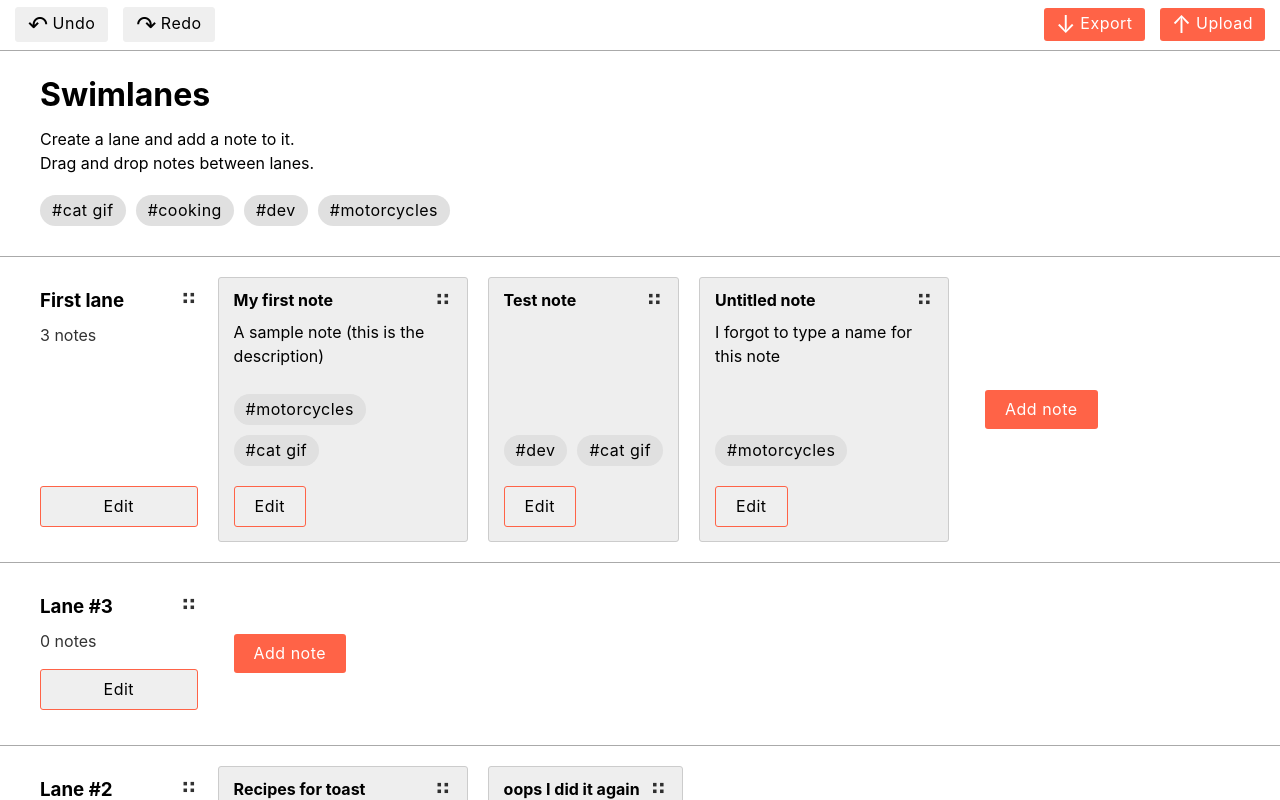
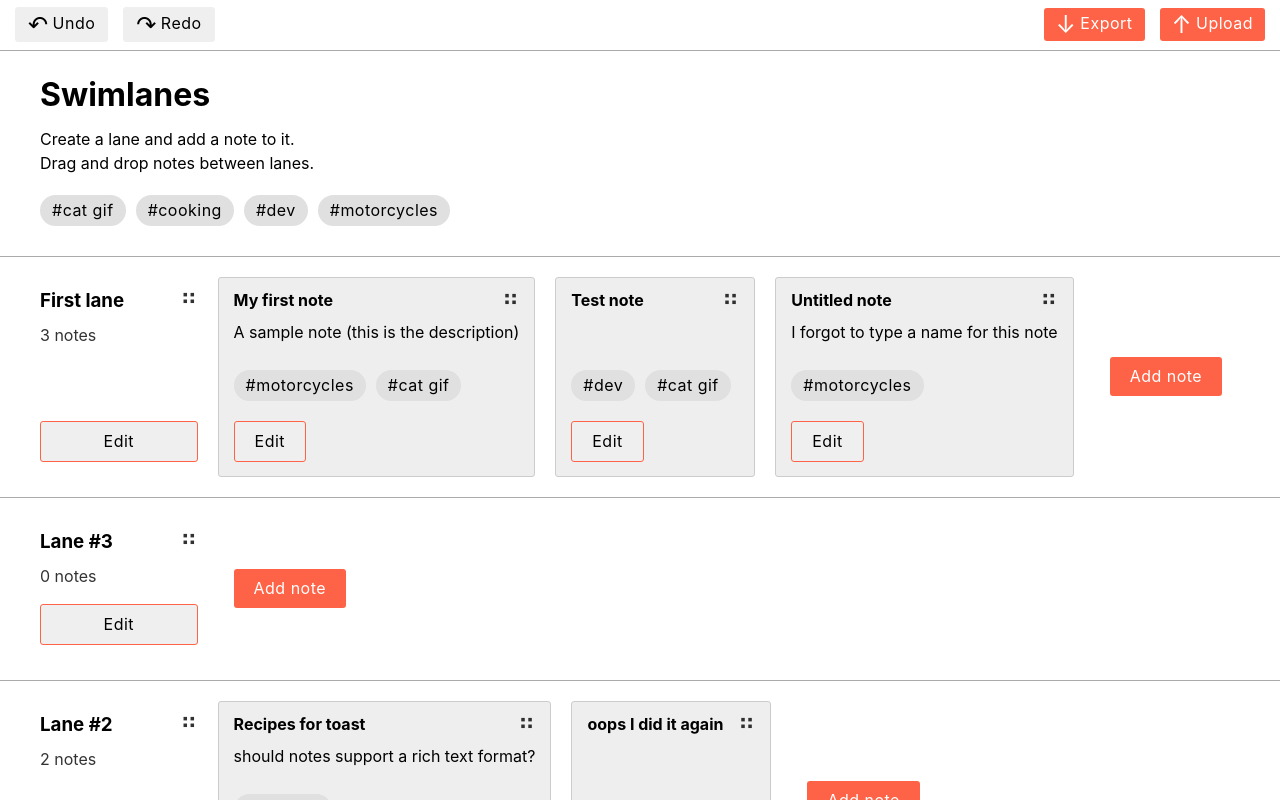
Before and after one commit to taylor-edwards/swimlanes, a Next.js app: page / in a window 1280 px wide. Shown: the top 800 px of the page. Built offline with nearby package versions, Linux system fonts and the light colour scheme.

Commit message:
Increase note width range

```diff
--- a/styles/Lane.module.scss
+++ b/styles/Lane.module.scss
@@ -28,7 +28,8 @@
 .note {
   box-sizing: border-box;
   height: 100%;
-  max-width: 250px;
+  max-width: 350px;
+  min-width: 200px;
 }
 
 .card {
--- a/styles/Note.module.scss
+++ b/styles/Note.module.scss
@@ -4,7 +4,6 @@
   border-radius: 3px;
   display: flex;
   flex-direction: column;
-  min-width: 180px;
   padding: 10px 15px 14px;
   position: relative;
 }
```
